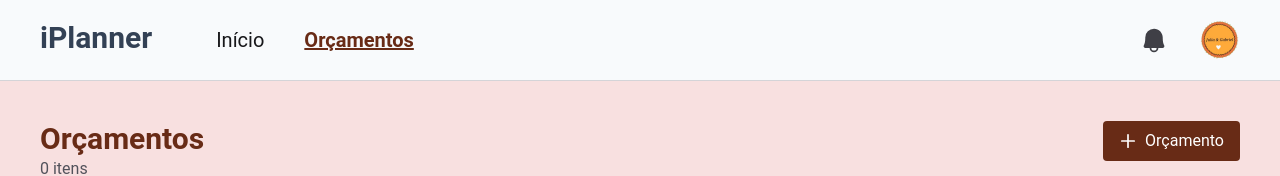
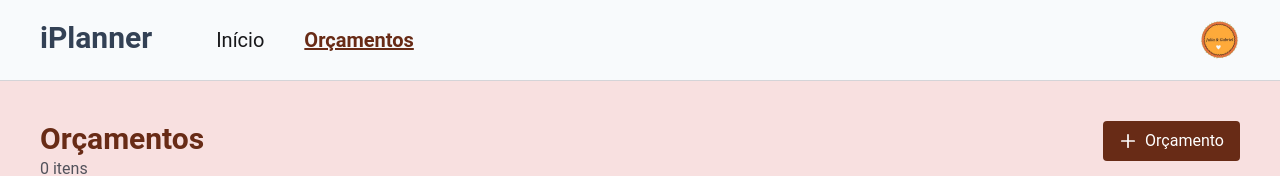
Before and after one commit to gpaiva00/iplanner, a React (Vite) app: page /budgets in a window 1280 px wide. Shown: the top 176 px of the page. Built offline with nearby package versions, Linux system fonts and the light colour scheme.

Commit message:
chore: removed notification

```diff
--- a/src/components/DashboardHeader.tsx
+++ b/src/components/DashboardHeader.tsx
@@ -1,7 +1,8 @@
 import classNames from 'classnames'
 import { Avatar, Dropdown } from 'flowbite-react'
-import { Bell, Notification } from 'phosphor-react'
+import { Bell, Notification, SignOut } from 'phosphor-react'
 import { useLocation, useNavigate } from 'react-router-dom'
+import { DEFAULT_ICON_SIZE } from '../common/iconSizes'
 import { useAuth } from '../hooks/useAuth'
 
 interface DashboardHeaderProps {}
@@ -43,21 +44,6 @@ export default function DashboardHeader(props: DashboardHeaderProps) {
       <div className="flex flex-1 gap-8 justify-end items-center">
         <Dropdown
           label={
-            <Bell
-              size={28}
-              weight="fill"
-              className="text-zinc-700 hover:text-primary transition-colors"
-            />
-          }
-          arrowIcon={false}
-          inline={true}
-        >
-          <Dropdown.Item>Notificação 1</Dropdown.Item>
-          <Dropdown.Item>Notificação 2</Dropdown.Item>
-        </Dropdown>
-
-        <Dropdown
-          label={
             <Avatar
               alt="Configurações"
               img="/src/assets/ju-logo.png"
@@ -68,10 +54,23 @@ export default function DashboardHeader(props: DashboardHeaderProps) {
           arrowIcon={false}
           inline={true}
         >
-          <Dropdown.Item>Configurações</Dropdown.Item>
-          <Dropdown.Item>Conta</Dropdown.Item>
+          <Dropdown.Item
+            onClick={() => alert('Funcionalidade ainda não implementada')}
+          >
+            Configurações
+          </Dropdown.Item>
+          <Dropdown.Item
+            onClick={() => alert('Funcionalidade ainda não implementada')}
+          >
+            Conta
+          </Dropdown.Item>
           <Dropdown.Divider />
-          <Dropdown.Item onClick={logout}>Sair</Dropdown.Item>
+          <Dropdown.Item onClick={logout}>
+            <span className="text-red-500 flex gap-2">
+              <SignOut size={DEFAULT_ICON_SIZE} />
+              Sair
+            </span>
+          </Dropdown.Item>
         </Dropdown>
       </div>
     </div>
```
